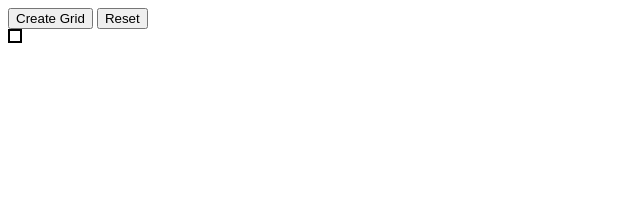
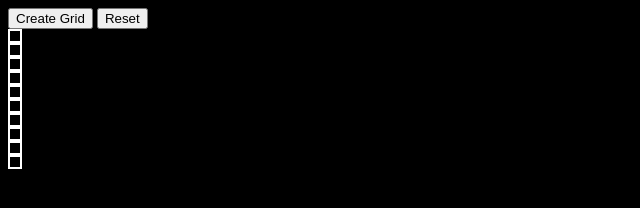
Before and after one commit to pirut/etch-a-sketch, a plain HTML site: page index.html in a window 1280 px wide. Both pictures are taken after a click on the button "Create Grid". Shown: the whole page, without its empty margins (0-640 px from the left). Drawn offline with Linux system fonts and the light colour scheme.

Commit message:
added function to add rows with x amount of boxes

```diff
--- a/index.js
+++ b/index.js
@@ -8,6 +8,15 @@ function addBox(append) {
     append.appendChild(box);
 }
 
+function addRow(append, boxAmt) {
+    const row = document.createElement("div");
+    row.className = "row";
+    for (let i = 0; i < boxAmt; i++) {
+        addBox(row);
+    }
+    append.appendChild(row);
+}
+
 createGridBtn.addEventListener("click", (e) => {
-    addBox(grid);
+    addRow(grid, 10);
 });
--- a/style.css
+++ b/style.css
@@ -1,5 +1,9 @@
+body {
+    background-color: black;
+}
+
 .box {
     width: 10px;
     height: 10px;
-    border: 2px solid black;
+    border: 2px solid white;
 }
```
